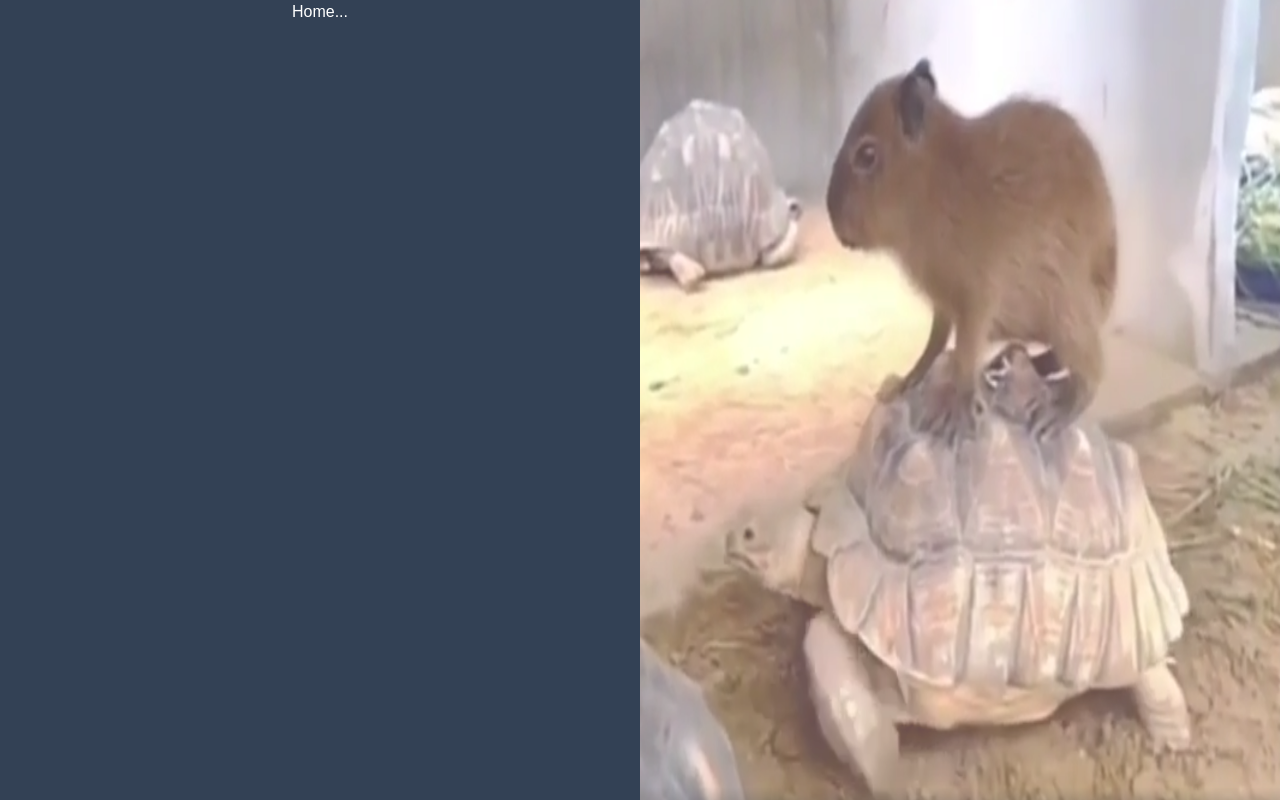
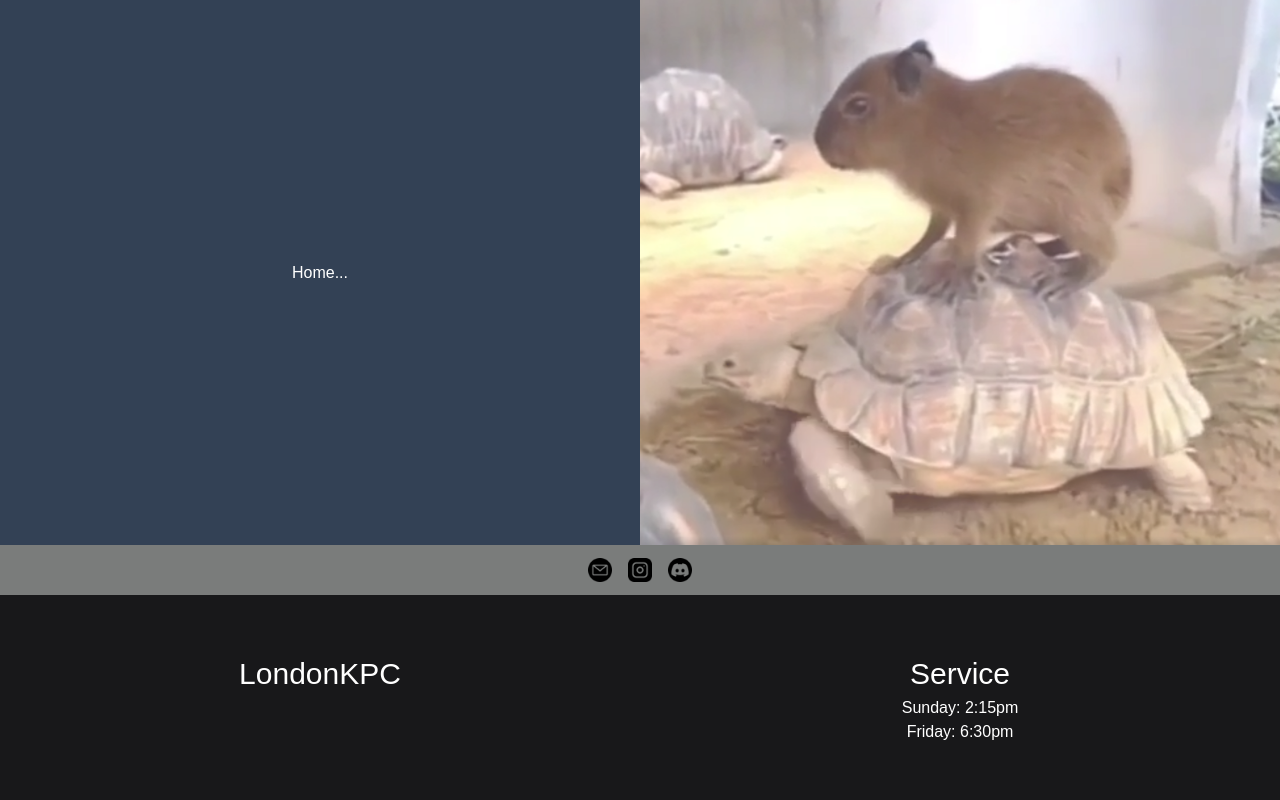
Before and after one commit to LondonKPC/lkpc-frontend, a Next.js app: page / in a window 1280 px wide. Shown: the top 800 px of the page. Built offline with nearby package versions, Linux system fonts and the light colour scheme.

Commit message:
Footer component fixes
removed horizontal scrollbar, changed page title, centered text, fixed text behaviors under service

```diff
--- a/app/home/page.tsx
+++ b/app/home/page.tsx
@@ -1,21 +1,25 @@
-import React from 'react'
+import React from 'react';
 import capy from "@/images/capy.png";
 import Footer from '@/components/Footer';
 
 function Home() {
   return (
-    <div className="h-full">
-
-      <div className="flex h-full">
-        <div className="w-1/2 bg-slate-700 float-left text-center opacity-90 hover:opacity-100">
-            Home...
+    <div className="h-screen w-full overflow-x-hidden flex flex-col">
+      <div className="flex flex-1">
+        <div className="w-1/2 bg-slate-700 text-center opacity-90 hover:opacity-100 flex items-center justify-center">
+          Home...
         </div>
-
-        <img src={capy.src} alt="capybara" className="text-black w-1/2 float-right opacity-70 hover:opacity-80"></img>
+        <div className="w-1/2">
+          <img
+            src={capy.src}
+            alt="capybara"
+            className="h-full w-full object-cover opacity-70 hover:opacity-80"
+          />
+        </div>
       </div>
       <Footer />
     </div>
-  )
+  );
 }
 
-export default Home
+export default Home;
--- a/app/layout.tsx
+++ b/app/layout.tsx
@@ -13,7 +13,7 @@ const geistMono = Geist_Mono({
 });
 
 export const metadata: Metadata = {
-  title: "LKPC EM",
+  title: "LondonKPC EM",
   description: "Generated by create next app",
 };
 
--- a/components/Footer.tsx
+++ b/components/Footer.tsx
@@ -8,7 +8,7 @@ function Footer() {
     <div>
       <div className="bg-[#7a7c7b] w-full h-[50px] flex items-center justify-center">
         <div className="flex gap-4">
-          <a href="https://www.roblox.com/home" className="w-[24px] h-[24px] inline-block ">
+          <a href="https://www.roblox.com/home" className="w-[24px] h-[24px] inline-block">
             <img src={email.src} className="w-full h-full hover:opacity-30" />
           </a>
           <a href="https://www.roblox.com/home" className="w-[24px] h-[24px] inline-block">
@@ -19,21 +19,17 @@ function Footer() {
           </a>
         </div>
       </div>
-      <div className="flex w-full h-[20%] bg-[#18181a] flex-row p-14 z-1">
-        <div className="mx-[12%] text-[30px]">
+      <div className="flex w-full bg-[#18181a] py-14">
+        <div className="px-8 text-[30px] flex-1 text-center">
           LondonKPC
         </div>
-
-        <div className="mx-[10%] text-[30px] w-[7%]">
-          <p>
-            Service
-          </p>
+        <div className="px-8 text-[30px] flex-1 text-center">
+          <p>Service</p>
           <div className="text-[16px]">
-            Sunday: 2:15pm
-            Friday: 6:30pm
+            <p>Sunday: 2:15pm</p>
+            <p>Friday: 6:30pm</p>
           </div>
         </div>
-
       </div>
     </div>
   );
```
